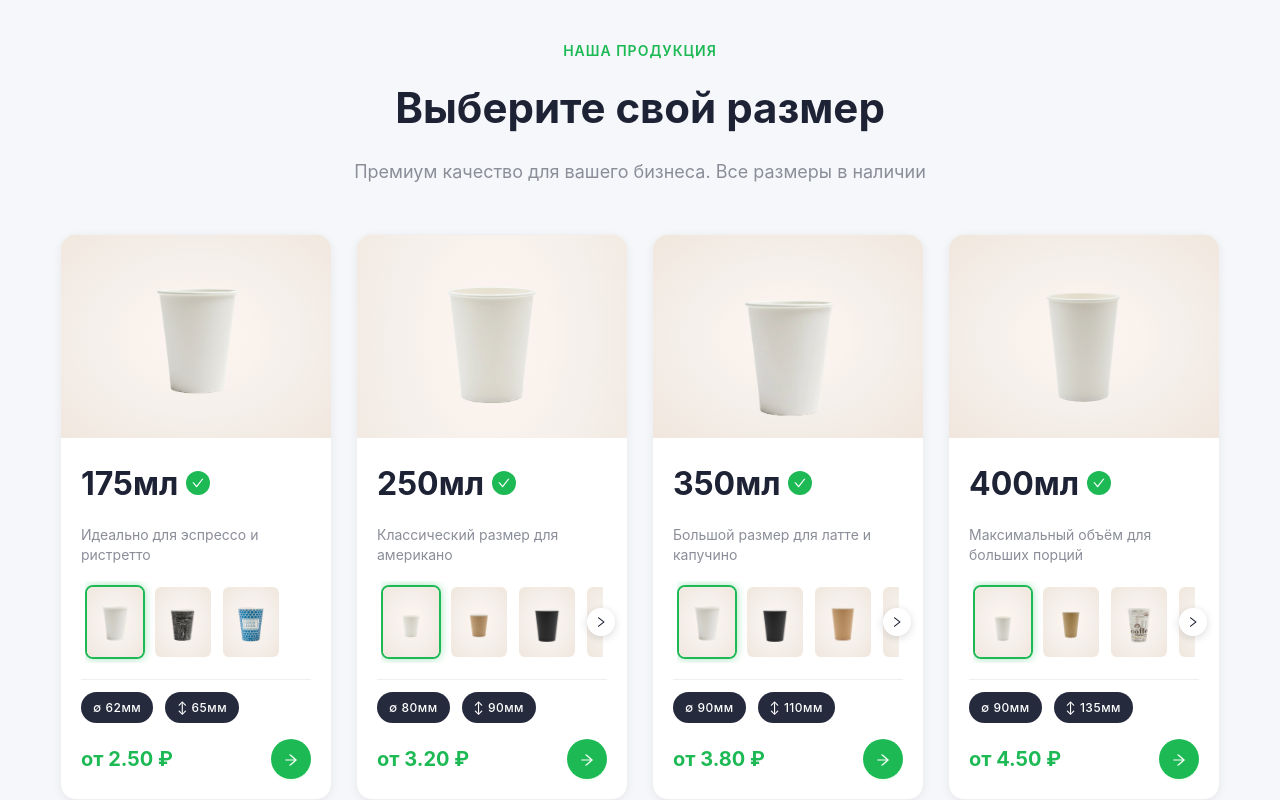
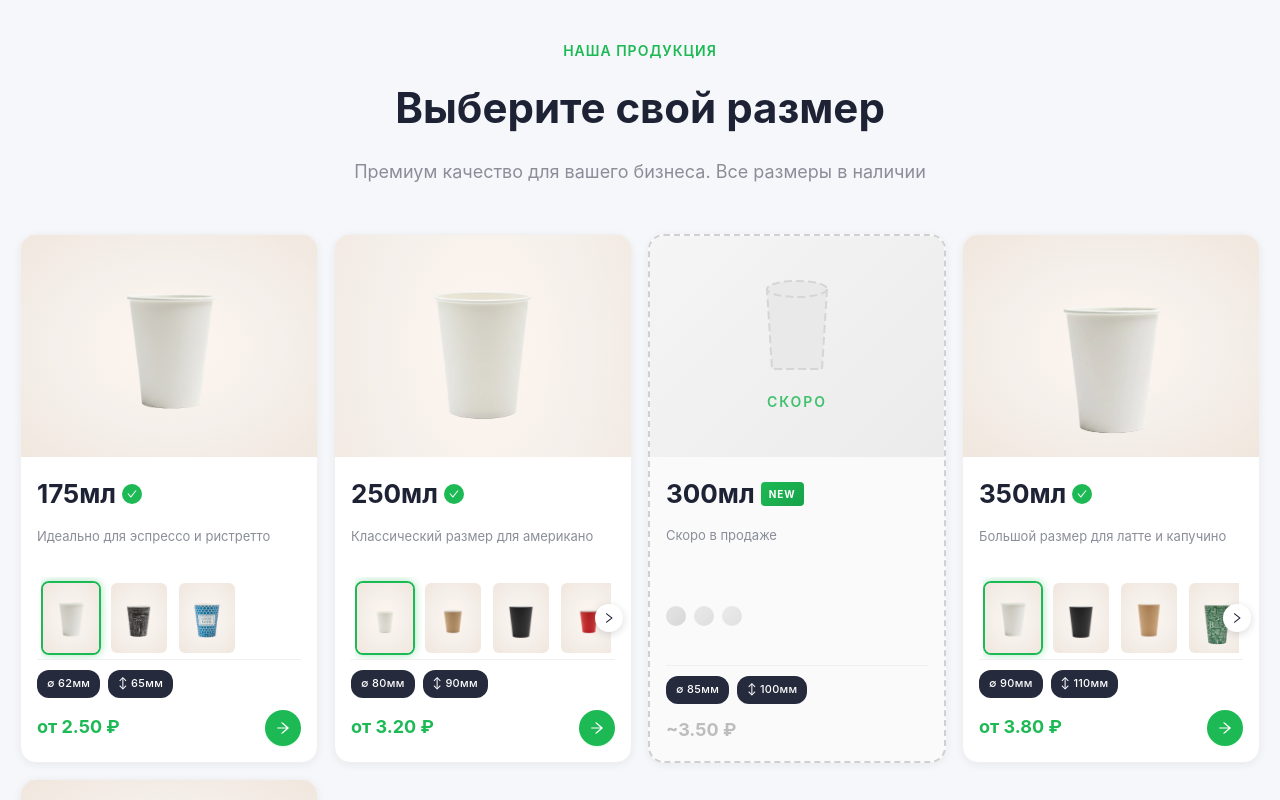
Before and after one commit to truesnober/cups, a Next.js app: page / in a window 1280 px wide. Shown: the part 840-1640 px from the top of the page. Built offline with nearby package versions, Linux system fonts and the light colour scheme.

Commit message:
add skeleton card

```diff
--- a/components/sections/Catalog/Catalog.module.css
+++ b/components/sections/Catalog/Catalog.module.css
@@ -4,7 +4,7 @@
 }
 
 .container {
-  max-width: 1200px;
+  max-width: 1400px;
   margin: 0 auto;
   padding: 0 20px;
 }
@@ -37,11 +37,23 @@
 
 .grid {
   display: grid;
-  grid-template-columns: repeat(4, 1fr);
-  gap: 24px;
+  grid-template-columns: repeat(5, 1fr);
+  gap: 16px;
+}
+
+@media (max-width: 1280px) {
+  .grid {
+    grid-template-columns: repeat(4, 1fr);
+  }
 }
 
 @media (max-width: 1024px) {
+  .grid {
+    grid-template-columns: repeat(3, 1fr);
+  }
+}
+
+@media (max-width: 850px) {
   .grid {
     grid-template-columns: repeat(2, 1fr);
   }
--- a/components/ui/ProductCard/ProductCard.jsx
+++ b/components/ui/ProductCard/ProductCard.jsx
@@ -1,6 +1,6 @@
 "use client";
 
-import { useState } from "react";
+import { useState, useRef } from "react";
 import { Button } from "antd";
 import {
   ArrowRightOutlined,
@@ -14,6 +14,10 @@ import styles from "./ProductCard.module.css";
 const ProductCard = ({ product }) => {
   const [selectedVariant, setSelectedVariant] = useState(product.variants[0]);
   const [isButtonHovered, setIsButtonHovered] = useState(false);
+  const [showMagnifier, setShowMagnifier] = useState(false);
+  const [magnifierPosition, setMagnifierPosition] = useState({ x: 0, y: 0 });
+  const [cursorPosition, setCursorPosition] = useState({ x: 0, y: 0 });
+  const imageRef = useRef(null);
 
   const handleVariantChange = (variant) => {
     setSelectedVariant(variant);
@@ -44,6 +48,98 @@ const ProductCard = ({ product }) => {
     }
   };
 
+  const MAGNIFIER_SIZE = 90;
+  const ZOOM_LEVEL = 3;
+
+  const handleMouseMove = (e) => {
+    if (!imageRef.current) return;
+
+    const rect = imageRef.current.getBoundingClientRect();
+    const x = e.clientX - rect.left;
+    const y = e.clientY - rect.top;
+
+    const xPercent = (x / rect.width) * 100;
+    const yPercent = (y / rect.height) * 100;
+
+    setCursorPosition({ x, y });
+    setMagnifierPosition({ x: xPercent, y: yPercent });
+  };
+
+  const handleMouseEnter = () => {
+    if (selectedVariant?.image) {
+      setShowMagnifier(true);
+    }
+  };
+
+  const handleMouseLeave = () => {
+    setShowMagnifier(false);
+  };
+
+  if (product.isSkeleton) {
+    return (
+      <div className={`${styles.card} ${styles.skeletonCard}`}>
+        <div className={styles.imageContainer}>
+          <div className={styles.image}>
+            <div className={styles.skeletonPlaceholder}>
+              <svg
+                width="80"
+                height="100"
+                viewBox="0 0 80 100"
+                fill="none"
+                xmlns="http://www.w3.org/2000/svg"
+              >
+                <path
+                  d="M10 10 L70 10 L65 90 L15 90 Z"
+                  fill="#E8E8E8"
+                  stroke="#D0D0D0"
+                  strokeWidth="2"
+                  strokeDasharray="8 4"
+                />
+                <ellipse
+                  cx="40"
+                  cy="10"
+                  rx="30"
+                  ry="8"
+                  fill="#E8E8E8"
+                  stroke="#D0D0D0"
+                  strokeWidth="2"
+                  strokeDasharray="8 4"
+                />
+              </svg>
+              <span className={styles.comingSoon}>Скоро</span>
+            </div>
+          </div>
+        </div>
+
+        <div className={styles.content}>
+          <div className={styles.header}>
+            <h3 className={styles.size}>
+              {product.size}
+              <span className={styles.skeletonBadge}>NEW</span>
+            </h3>
+          </div>
+
+          <p className={styles.description}>{product.description}</p>
+
+          <div className={styles.skeletonColors}>
+            <div className={styles.skeletonColorDot} />
+            <div className={styles.skeletonColorDot} />
+            <div className={styles.skeletonColorDot} />
+          </div>
+
+          <div className={styles.dimensions}>
+            <span>∅ {product.dimensions.diameter}мм</span>
+            <span>↕ {product.dimensions.height}мм</span>
+          </div>
+
+          <div className={styles.footer}>
+            <div className={styles.skeletonPrice}>~{product.price.toFixed(2)} {product.priceUnit}</div>
+          </div>
+        </div>
+      </div>
+    );
+  }
+
   return (
     <div className={styles.card}>
       <div className={styles.imageContainer}>
@@ -56,6 +152,7 @@ const ProductCard = ({ product }) => {
           </button>
         )}
         <div
+          ref={imageRef}
           className={styles.image}
           style={{
             ...(selectedVariant?.customSize || {}),
@@ -67,6 +164,9 @@ const ProductCard = ({ product }) => {
                 ? `url(${selectedVariant.image}), radial-gradient(ellipse at center, #fff5f0 0%, #f5f0eb 50%, #f0e6dd 100%)`
                 : "radial-gradient(ellipse at center, #fff5f0 0%, #f5f0eb 50%, #f0e6dd 100%)",
           }}
+          onMouseMove={handleMouseMove}
+          onMouseEnter={handleMouseEnter}
+          onMouseLeave={handleMouseLeave}
         >
           {!selectedVariant?.image && (
             <div className={styles.placeholder}>
@@ -94,6 +194,22 @@ const ProductCard = ({ product }) => {
                 />
               </svg>
             </div>
+          )}
+
+          {showMagnifier && selectedVariant?.image && (
+            <div
+              className={styles.magnifier}
+              style={{
+                width: MAGNIFIER_SIZE,
+                height: MAGNIFIER_SIZE,
+                left: cursorPosition.x,
+                top: cursorPosition.y,
+                transform: "translate(-50%, -50%)",
+                backgroundImage: `url(${selectedVariant.image})`,
+                backgroundSize: `${ZOOM_LEVEL * 100}%`,
+                backgroundPosition: `${magnifierPosition.x}% ${magnifierPosition.y}%`,
+              }}
+            />
           )}
         </div>
         {product.variants.length > 1 && (
--- a/components/ui/ProductCard/ProductCard.module.css
+++ b/components/ui/ProductCard/ProductCard.module.css
@@ -28,14 +28,15 @@
   flex-shrink: 0;
   overflow: hidden;
   position: relative;
+  aspect-ratio: 4 / 3;
 }
 
 .imageArrow {
   position: absolute;
   top: 50%;
   transform: translateY(-50%);
-  width: 32px;
-  height: 32px;
+  width: 28px;
+  height: 28px;
   border-radius: 50%;
   border: none;
   background-color: rgba(255, 255, 255, 0.9);
@@ -45,7 +46,7 @@
   justify-content: center;
   cursor: pointer;
   z-index: 2;
-  font-size: 14px;
+  font-size: 12px;
   color: #1e2235;
   transition: all 0.2s ease;
   opacity: 0;
@@ -80,10 +81,28 @@
   align-items: center;
   justify-content: center;
   transition: transform 0.3s ease;
+  position: relative;
 }
 
-.card:hover .image {
-  transform: scale(1.05);
+.image:hover {
+  cursor: none;
+}
+
+.magnifier {
+  position: absolute;
+  border-radius: 50%;
+  border: 3px solid #1db954;
+  box-shadow:
+    0 4px 20px rgba(0, 0, 0, 0.3),
+    inset 0 0 0 1px rgba(255, 255, 255, 0.5);
+  background-color: #fff;
+  background-repeat: no-repeat;
+  pointer-events: none;
+  z-index: 10;
+}
+
+.card:hover .image:not(:hover) {
+  transform: scale(1.02);
 }
 
 .placeholder {
@@ -94,36 +113,36 @@
 }
 
 .content {
-  padding: 20px;
+  padding: 16px;
   flex: 1;
   display: flex;
   flex-direction: column;
 }
 
 .header {
-  margin-bottom: 8px;
+  margin-bottom: 6px;
 }
 
 .size {
-  font-size: 32px;
+  font-size: 26px;
   font-weight: 700;
   color: #1e2235;
   margin: 0;
   display: flex;
   align-items: center;
-  gap: 8px;
+  gap: 6px;
 }
 
 .checkIcon {
-  width: 24px;
-  height: 24px;
+  width: 20px;
+  height: 20px;
   background-color: #1db954;
   border-radius: 50%;
   display: flex;
   align-items: center;
   justify-content: center;
   color: #ffffff;
-  font-size: 12px;
+  font-size: 10px;
 }
 
 .name {
@@ -135,48 +154,53 @@
 }
 
 .description {
-  font-size: 14px;
+  font-size: 13px;
   color: #8b8e99;
-  margin: 8px 0 16px;
+  margin: 6px 0 12px;
   line-height: 1.4;
-  min-height: 40px;
+  min-height: 38px;
+  display: -webkit-box;
+  -webkit-line-clamp: 2;
+  line-clamp: 2;
+  -webkit-box-orient: vertical;
+  overflow: hidden;
 }
 
 .dimensions {
   display: flex;
-  gap: 12px;
-  margin-top: 16px;
-  padding-top: 12px;
+  gap: 8px;
+  margin-top: auto;
+  padding-top: 10px;
   border-top: 1px solid #f0f0f0;
 }
 
 .dimensions span {
-  font-size: 12px;
+  font-size: 11px;
   color: #ffffff;
   background-color: #262a3d;
-  padding: 6px 12px;
-  border-radius: 16px;
+  padding: 5px 10px;
+  border-radius: 12px;
   font-weight: 500;
-  letter-spacing: 0.5px;
+  letter-spacing: 0.3px;
 }
 
 .footer {
   display: flex;
   align-items: center;
   justify-content: space-between;
-  margin-top: 16px;
+  margin-top: 12px;
 }
 
 .price {
-  font-size: 20px;
+  font-size: 18px;
   font-weight: 700;
   color: #1db954;
 }
 
 .orderButton {
-  width: 40px !important;
-  height: 40px !important;
-  min-width: 40px !important;
+  width: 36px !important;
+  height: 36px !important;
+  min-width: 36px !important;
   display: flex !important;
   align-items: center !important;
   justify-content: center !important;
@@ -184,17 +208,108 @@
   padding: 0 !important;
 }
 
+/* Skeleton Card Styles */
+.skeletonCard {
+  border: 2px dashed #d0d0d0;
+  background-color: #fafafa;
+}
+
+.skeletonCard:hover {
+  transform: none;
+  box-shadow: 0 2px 8px rgba(0, 0, 0, 0.06);
+}
+
+.skeletonCard .imageContainer {
+  background: linear-gradient(135deg, #f5f5f5 0%, #ebebeb 100%);
+}
+
+.skeletonPlaceholder {
+  display: flex;
+  flex-direction: column;
+  align-items: center;
+  justify-content: center;
+  gap: 12px;
+  animation: pulse 2s ease-in-out infinite;
+}
+
+@keyframes pulse {
+  0%,
+  100% {
+    opacity: 0.6;
+  }
+  50% {
+    opacity: 1;
+  }
+}
+
+.comingSoon {
+  font-size: 14px;
+  font-weight: 600;
+  color: #1db954;
+  text-transform: uppercase;
+  letter-spacing: 2px;
+}
+
+.skeletonBadge {
+  font-size: 10px;
+  font-weight: 700;
+  color: #ffffff;
+  background: linear-gradient(135deg, #1db954 0%, #17a34a 100%);
+  padding: 4px 8px;
+  border-radius: 4px;
+  letter-spacing: 1px;
+}
+
+.skeletonColors {
+  display: flex;
+  gap: 8px;
+  margin-bottom: 8px;
+}
+
+.skeletonColorDot {
+  width: 20px;
+  height: 20px;
+  border-radius: 50%;
+  margin-top: 30px;
+  background: linear-gradient(135deg, #e0e0e0 0%, #d0d0d0 100%);
+  animation: pulse 2s ease-in-out infinite;
+}
+
+.skeletonColorDot:nth-child(2) {
+  animation-delay: 0.3s;
+}
+
+.skeletonColorDot:nth-child(3) {
+  animation-delay: 0.6s;
+}
+
+.skeletonPrice {
+  font-size: 18px;
+  font-weight: 700;
+  color: #bdbdbd;
+}
+
+@media (max-width: 768px) {
+  .magnifier {
+    display: none;
+  }
+
+  .image {
+    cursor: default;
+  }
+}
+
 @media (max-width: 576px) {
   .content {
-    padding: 16px;
+    padding: 14px;
   }
 
   .size {
-    font-size: 28px;
+    font-size: 24px;
   }
 
   .dimensions span {
-    font-size: 11px;
-    padding: 5px 10px;
+    font-size: 10px;
+    padding: 4px 8px;
   }
 }
--- a/constants/products.js
+++ b/constants/products.js
@@ -198,6 +198,28 @@ export const PRODUCTS = [
     ],
   },
   {
+    id: 5,
+    size: "300мл",
+    name: "Новинка",
+    description: "Скоро в продаже",
+    price: 3.5,
+    priceUnit: "₽",
+    dimensions: {
+      diameter: 85,
+      height: 100,
+    },
+    isSkeleton: true,
+    variants: [
+      {
+        id: "300-v1",
+        name: "Скоро",
+        image: null,
+        thumb: null,
+        color: "#E0E0E0",
+      },
+    ],
+  },
+  {
     id: 3,
     size: "350мл",
     name: "Латте",
@@ -378,8 +400,8 @@ export const PRODUCTS = [
 
 export const HERO_STATS = [
   {
-    value: "4",
-    label: "Размера",
+    value: "5",
+    label: "Размеров",
   },
   {
     value: "100%",
```
